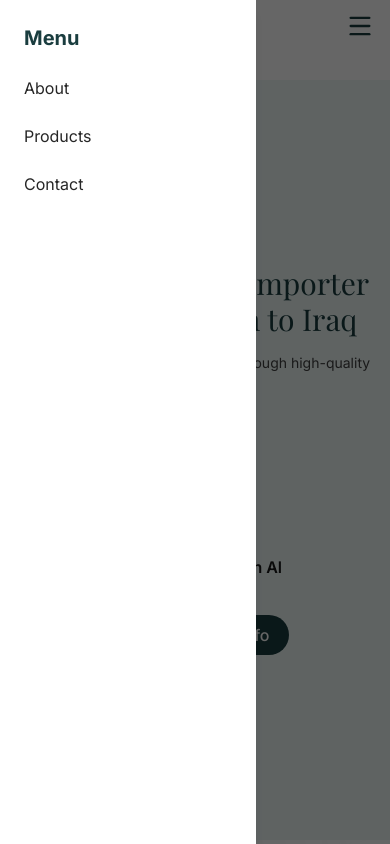
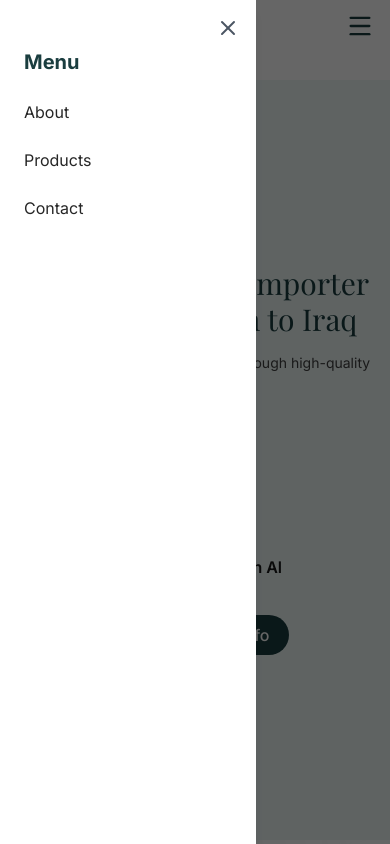
Before and after one commit to Masum-Billah-Sifat/iqbaltaqween, a Next.js app: page / in a window 390 px wide. Both pictures are taken after a click on the button "Open menu". Shown: the top 844 px of the page. Built offline with nearby package versions, Linux system fonts and the light colour scheme; a web font is replaced by a local one.

Commit message:
fix navbar menu

```diff
--- a/src/components/Navbar.tsx
+++ b/src/components/Navbar.tsx
@@ -2,7 +2,7 @@
 
 import { useEffect, useState } from 'react'
 import Link from 'next/link'
-import { Menu } from 'lucide-react'
+import { Menu, X } from 'lucide-react'
 
 /**
  * Navbar component for top navigation — sticky, responsive, with mobile side drawer menu.
@@ -58,10 +58,19 @@ export default function Navbar() {
           onClick={() => setMenuOpen(false)}
         >
           <div
-            className="bg-white w-64 h-full p-6 space-y-6 shadow-lg"
+            className="bg-white w-64 h-full p-6 space-y-6 shadow-lg relative"
             onClick={(e) => e.stopPropagation()}
           >
-            <h2 className="text-xl font-bold text-brand mb-4">Menu</h2>
+            {/* Close Button */}
+            <button
+              className="absolute top-4 right-4 text-gray-600 hover:text-black"
+              onClick={() => setMenuOpen(false)}
+              aria-label="Close menu"
+            >
+              <X size={24} />
+            </button>
+
+            <h2 className="text-xl font-bold text-brand mb-6">Menu</h2>
             <Link
               href="#about"
               className="block text-neutral-800 hover:text-brand"
```
